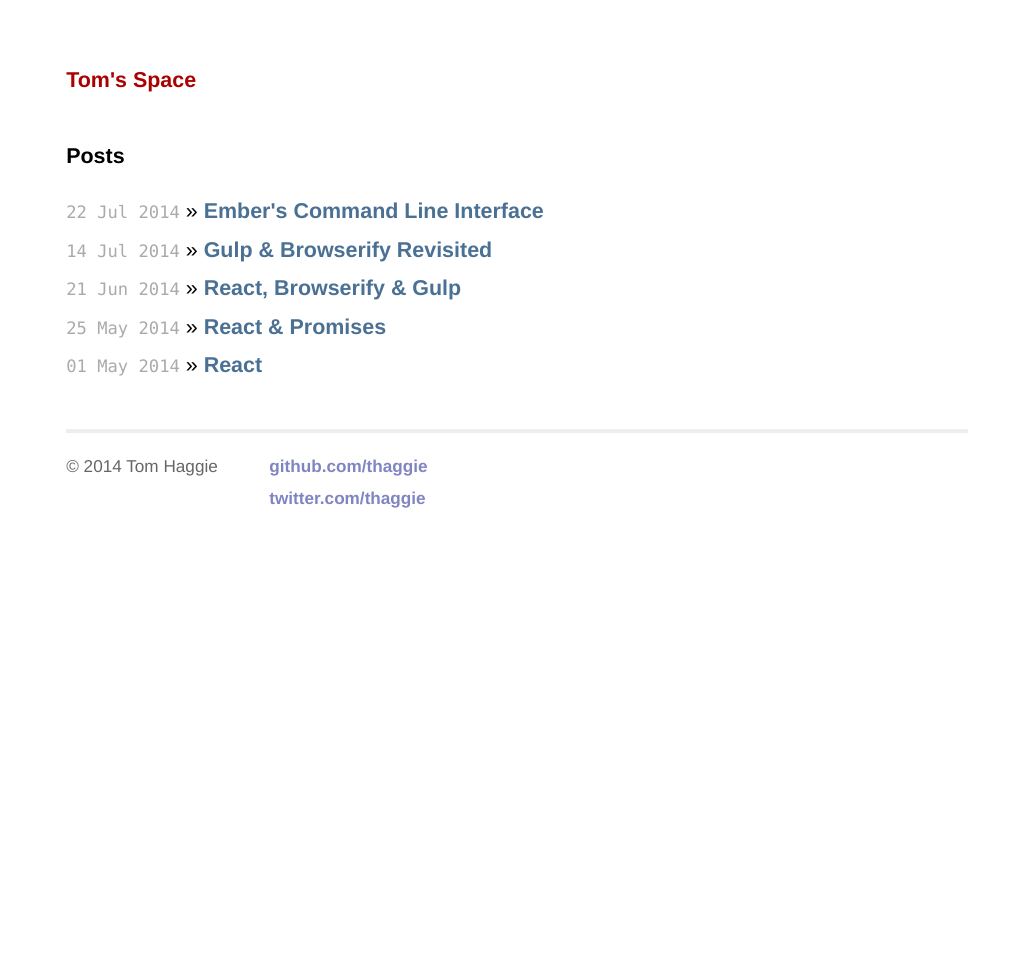
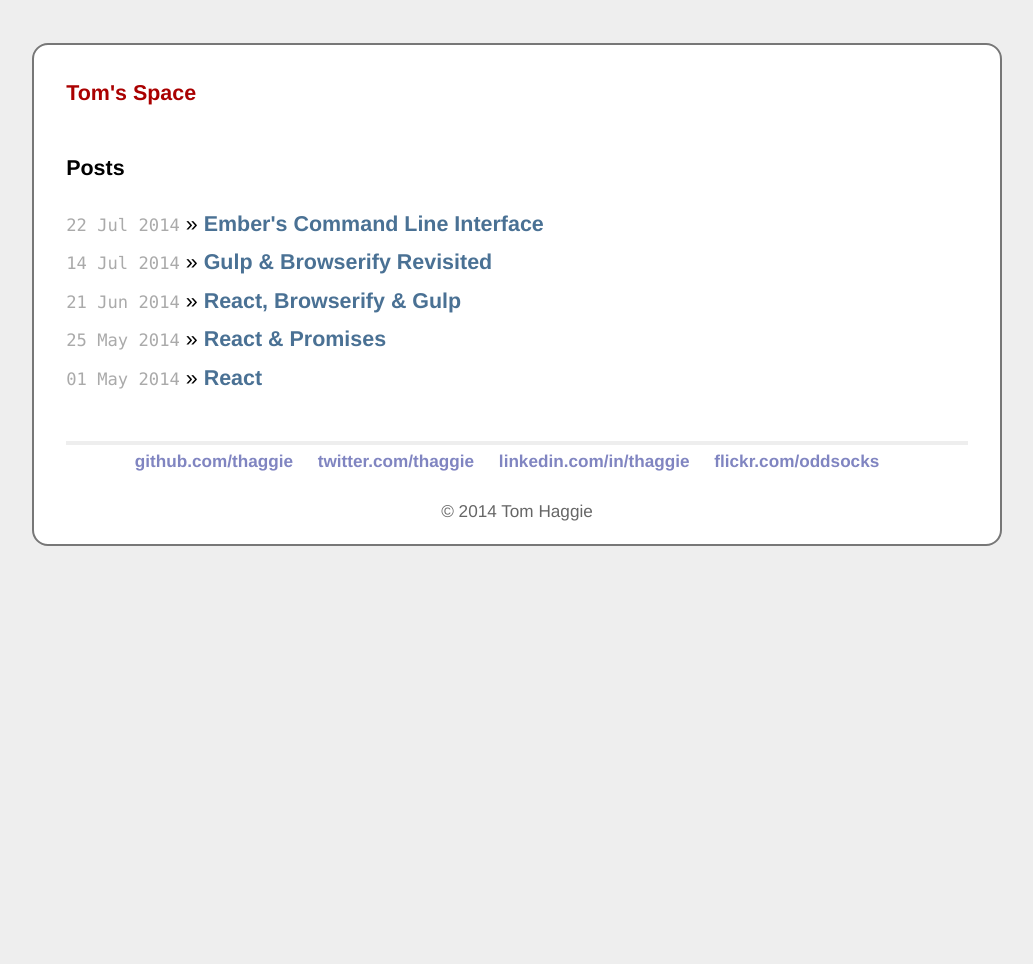
Before and after one commit to thaggie/thaggie.github.io, a Jekyll site: the page built from index.html, in a window 1280 px wide. Shown: the whole page, without its empty margins (123-1156 px from the left). Built offline with Jekyll 4.4.1, drawn with Linux system fonts in a browser that asks for light colours; Markdown is read by kramdown in place of the engine named in the settings; after the commit the page ends 943 px from its top, so only the background shows below that.

Commit message:
Some tidyup

```diff
--- a/_layouts/default.html
+++ b/_layouts/default.html
@@ -24,14 +24,16 @@
 
           <div class="footer">
             <div class="contact">
-              <p>
-                &copy; {{ site.time | date: '%Y' }} Tom Haggie <br />
-              </p>
+              <ul>
+                <li><a href="https://github.com/thaggie">github.com/thaggie</a></li>
+                <li><a href="https://twitter.com/thaggie">twitter.com/thaggie</a></li>
+                <li><a href="https://www.linkedin.com/in/thaggie">linkedin.com/in/thaggie</a></li>
+                <li><a href="https://www.flickr.com/oddsocks">flickr.com/oddsocks</a></li>
+              </ul>
             </div>
             <div class="contact">
               <p>
-                <a href="https://github.com/thaggie">github.com/thaggie</a><br />
-                <a href="https://twitter.com/thaggie">twitter.com/thaggie</a><br />
+                &copy; {{ site.time | date: '%Y' }} Tom Haggie <br />
               </p>
             </div>
           </div>
--- a/css/main.css
+++ b/css/main.css
@@ -16,6 +16,7 @@ body {
   background-color: #FFF;
   font-family: Helvetica, Arial, sans-serif;
   font-size: 14pt;
+  background-color: #eee;
   /*text-align: center;*/
 }
 
@@ -65,9 +66,13 @@ a:visited { color: /*#a0a*/#4A7194; }
 .site {
   font-size: 115%;
   /*text-align: justify;*/
-  width: 42em;
-  margin: 3em auto 2em;
+  max-width: 42em;
+  margin: 2em auto 2em;
   line-height: 1.5em;
+  background-color: white;
+  border: solid 2px #777;
+  padding: 32px 32px 0 32px;
+  border-radius: 16px;
 }
 
 .header a {
@@ -110,8 +115,18 @@ a:visited { color: /*#a0a*/#4A7194; }
 }
 
 .footer .contact {
-  float: left;
-  margin-right: 3em;
+/*  float: left;
+  margin-right: 3em;*/
+}
+
+.contact {
+  text-align: center;
+}
+
+.contact li {
+  display: inline;
+  list-style-type: none;
+  padding-right: 20px;
 }
 
 .footer .contact a {
--- a/index.html
+++ b/index.html
@@ -7,7 +7,8 @@ title: Tom's Space
   <h1>Posts</h1>
   <ul class="posts">
     {% for post in site.posts %}
-      <li><span>{{ post.date | date_to_string }}</span> &raquo; <a href="{{ post.url }}">{{ post.title }}</a></li>
+      <li><span>{{ post.date | date_to_string }}</span> &raquo;
+      <a href="{{ post.url }}">{{ post.title }}</a></li>
     {% endfor %}
   </ul>
 </div>
```
